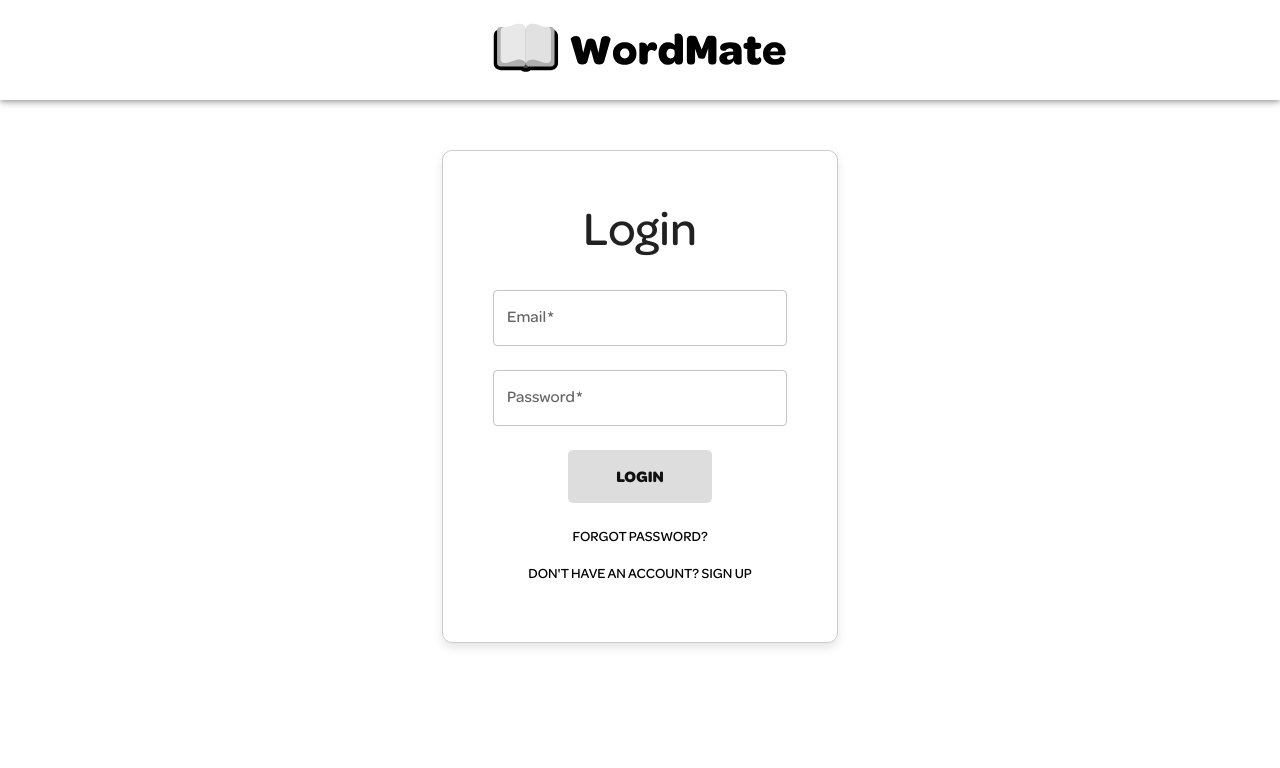
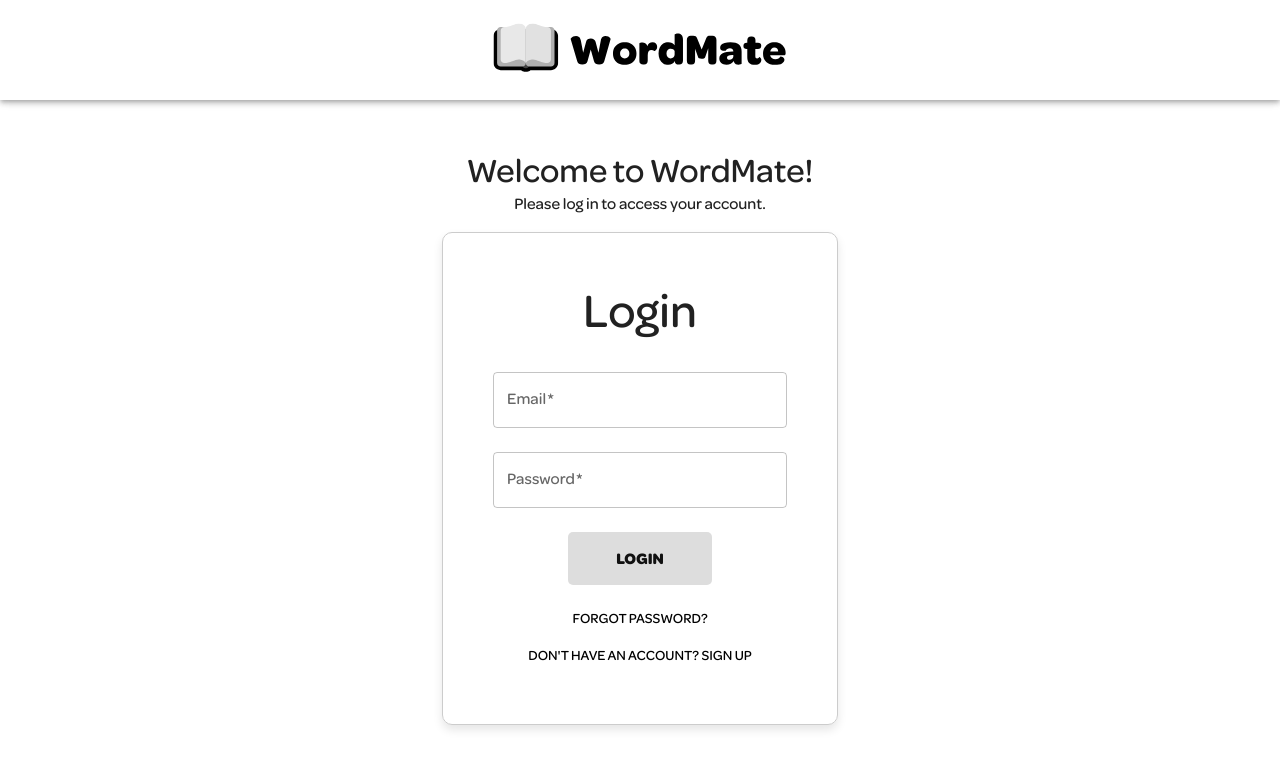
Before and after one commit to 6onosensu/frontend_wordmate, a React (Vite) app: page / in a window 1280 px wide. Shown: the top 768 px of the page. Built offline with nearby package versions, Linux system fonts and the light colour scheme.

Commit message:
login.tsx: setLoading, changed navigation, added box with text; protectedRoute.tsx; for future: footer, dashboard

```diff
--- a/package.json
+++ b/package.json
@@ -14,7 +14,8 @@
     "@emotion/styled": "^11.14.0",
     "@mui/material": "^6.4.5",
     "react": "^18.3.1",
-    "react-dom": "^18.3.1"
+    "react-dom": "^18.3.1",
+    "react-router-dom": "^7.2.0"
   },
   "devDependencies": {
     "@eslint/js": "^9.17.0",
--- a/src/App.tsx
+++ b/src/App.tsx
@@ -1,10 +1,13 @@
 
 import { ThemeProvider } from "@mui/material/styles";
 import CssBaseline from "@mui/material/CssBaseline";
-import Login from "./pages/Login";
+import Login from "./pages/login";
+import Dashboard from "./pages/Dashboard";
 import Header from "./components/Header";
 import theme from "./theme/theme";
 import globalStyles from "./theme/globalStyles";
+import { Route, BrowserRouter, Routes } from "react-router-dom";
+import ProtectedRoute from "./components/ProtectedRoute";
 
 function App() {
 
@@ -12,8 +15,25 @@ function App() {
     <ThemeProvider theme={theme}>
       <CssBaseline />
       {globalStyles}
-      <Header />
-      <Login />
+      <BrowserRouter>
+        <Header />
+        <Routes>
+          <Route
+            path="/"
+            element={
+              <Login />
+            }
+          />
+          <Route
+            path="/dashboard"
+            element={
+              <ProtectedRoute>
+                <Dashboard />
+              </ProtectedRoute>
+            }
+          />
+        </Routes>
+      </BrowserRouter>
     </ThemeProvider>
   )
 }
--- /dev/null
+++ b/src/components/ProtectedRoute.tsx
@@ -0,0 +1,14 @@
+import { Navigate } from "react-router-dom";
+import { ReactNode } from "react";
+
+interface ProtectedRouteProps {
+  children: ReactNode;
+}
+
+const ProtectedRoute = ({ children }: ProtectedRouteProps) => {
+  const token = localStorage.getItem("token");
+
+  return token ? <>{children}</> : <Navigate to="/" replace />;
+};
+
+export default ProtectedRoute;
--- /dev/null
+++ b/src/pages/Dashboard.tsx
@@ -0,0 +1,12 @@
+
+
+const Dashboard = () => {
+
+  return (
+    <>
+
+    </>
+  );
+};
+
+export default Dashboard;
--- a/src/pages/Login.tsx
+++ b/src/pages/Login.tsx
@@ -1,16 +1,30 @@
-import { Container, Typography, Box, TextField, Button} from "@mui/material";
-import { FormEvent, useState } from "react";
+import { Container, Typography, Box, TextField, Button, CircularProgress} from "@mui/material";
+import { FormEvent, useState, useEffect } from "react";
 import CustomButton from "../components/CustomButton";
+import { useNavigate } from "react-router-dom";
 
 const Login = () => {
   const [email, setEmail] = useState("");
   const [password, setPassword] = useState("");
   const [error, setError] = useState<string>("");
+  const [loading, setLoading] = useState(false);
+
+  const navigate = useNavigate();
+
+  useEffect(() => {
+    const token = localStorage.getItem("token");
+    if (token) {
+      navigate("/dashboard");
+    }
+  }, [navigate]);
 
   const handleSubmit = async (e: FormEvent) => {
     e.preventDefault();
+
+    setLoading(true);
+    setError("");
     try {
-      const response = await fetch("http://localhost:5000/auth/login", {
+      const response = await fetch("http://localhost:3000/auth/login", {
         method: "POST",
         headers: {
           "Content-Type": "application/json",
@@ -26,15 +40,29 @@ const Login = () => {
 
       console.log("Login successful:", data);
       localStorage.setItem("token", data.token);
-      window.location.href = "/dashboard";
+      navigate("/dashboard");
     }
     catch (error: any) {
       setError(error.message);
+    }
+    finally {
+      setLoading(false);
     }
   };
 
   return (
     <Container maxWidth="xs">
+      <Box
+      sx={{
+        textAlign: "center",
+        mb: 2
+      }}
+    >
+      <Typography variant="h4">Welcome to WordMate!</Typography>
+      <Typography variant="body1">
+        Please log in to access your account.
+      </Typography>
+    </Box>
       <Box
         sx={{
           border: "1px solid #ccc",
@@ -79,15 +107,17 @@ const Login = () => {
             required
           />
           <Box sx={{ mt: 2, display: "flex", justifyContent: "center"}}>
-            <CustomButton className="submit" type="submit">Login</CustomButton>
+            <CustomButton className="submit" type="submit" disabled={loading}>
+              {loading ? <CircularProgress size={24} color="inherit" /> : "Login"}
+              </CustomButton>
           </Box>
         </form>
 
         <Box sx={{ mt: 2, display: "flex", flexDirection: "column", alignItems: "center" }}>
-          <Button variant="text" href="/forgot-password">
+          <Button variant="text" onClick={() => navigate("/forgot-password")}>
             Forgot password?
           </Button>
-          <Button variant="text" href="/register">
+          <Button variant="text" onClick={() => navigate("/register")}>
             Don't have an account? Sign up
           </Button>
         </Box>
```
Also changed, not shown: src/components/Footer.tsx (added), 1 other file (tests, documents, lock files or other folders).
